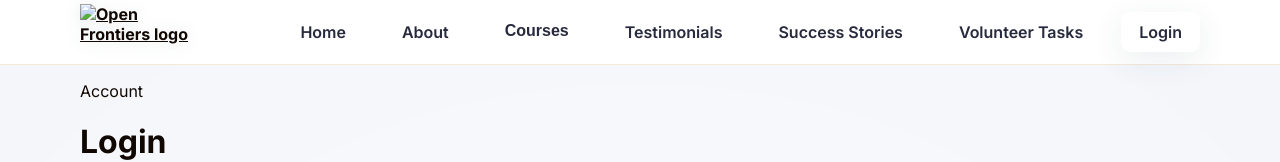
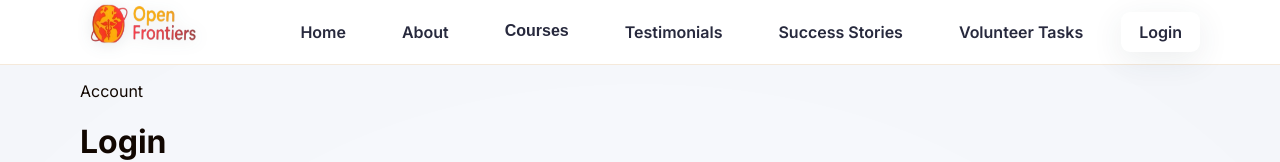
Before and after one commit to yateeshkumar003/nexus_project, a plain HTML site: page Login.html in a window 1280 px wide. Shown: the top 162 px of the page. Drawn offline with nearby package versions, Linux system fonts and the light colour scheme.

Commit message:
Update Login.html

```diff
--- a/Login.html
+++ b/Login.html
@@ -82,7 +82,7 @@
   <header class="site-header" id="top">
     <div class="container header-inner">
       <a href="index.html#top" class="brand">
-        <img src="Logo .jpg" alt="Open Frontiers logo" class="brand-logo">
+        <img src="Logo.png" alt="Open Frontiers logo" class="brand-logo">
       </a>
       <nav class="nav" aria-label="Primary">
         <button class="nav-toggle" aria-expanded="false" aria-controls="navMenu" aria-label="Open menu">
```
